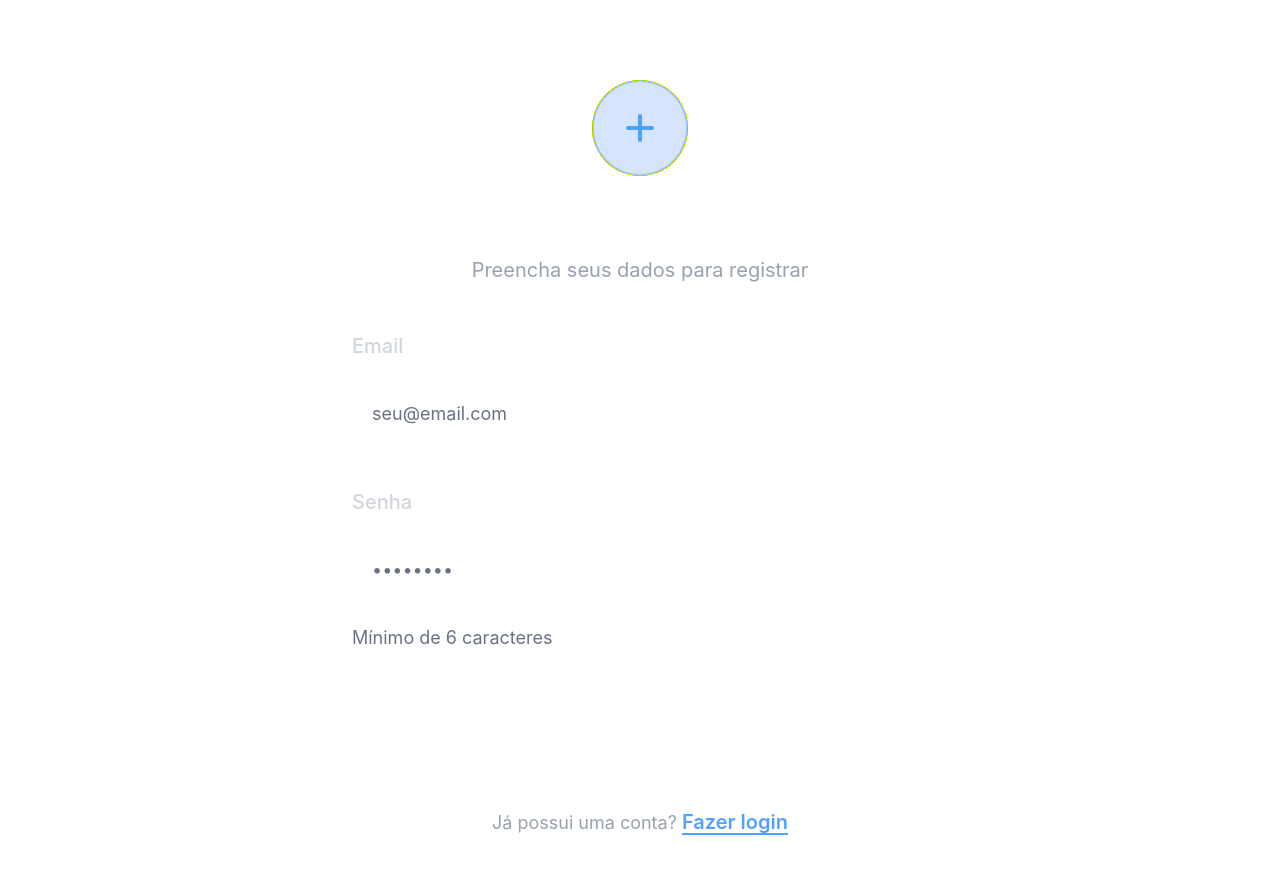
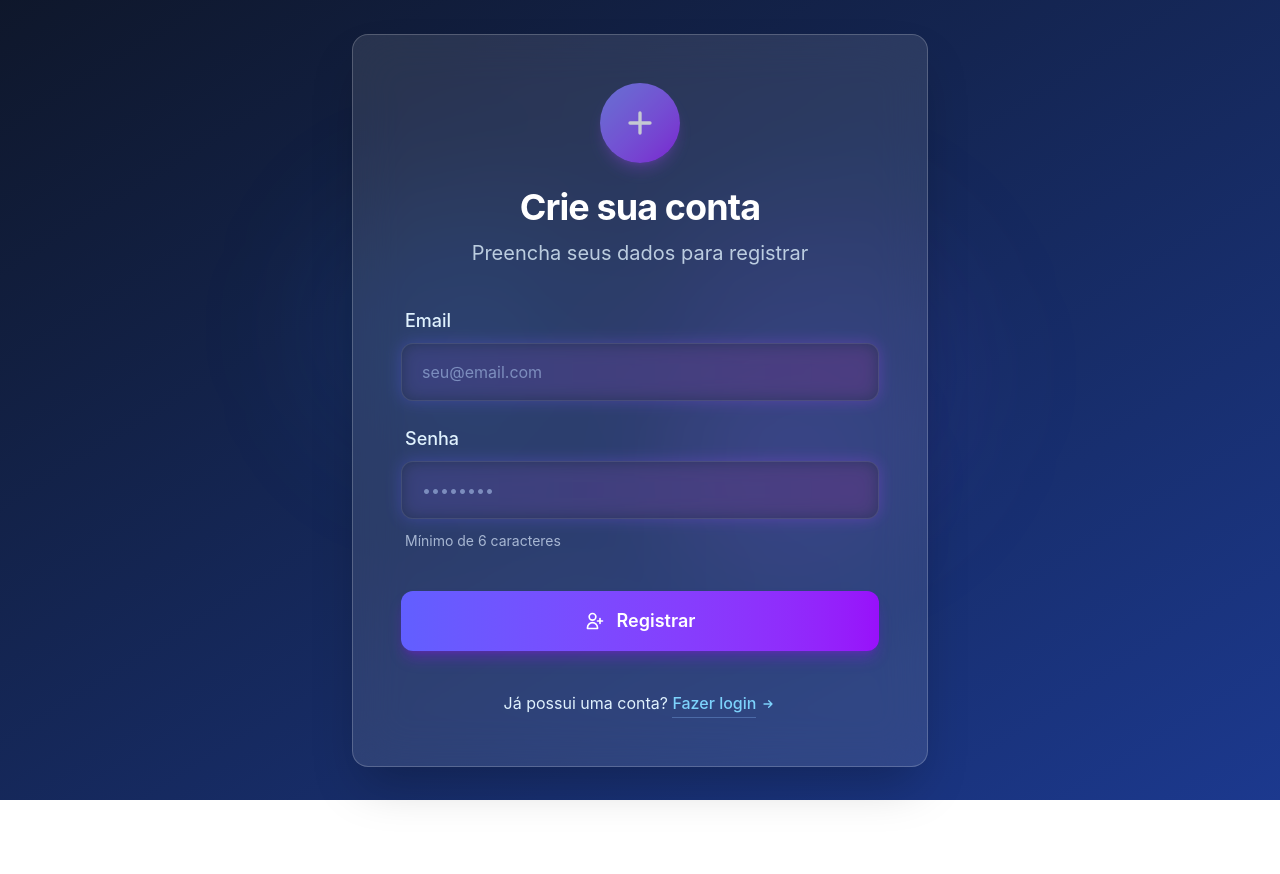
Before and after one commit to ingrydaraujob/cadastro, a React (Vite) app in the folder cadastro/: page /register in a window 1280 px wide. Shown: the top 874 px of the page. After the commit the page ends 800 px from the top, so only its background shows below. Built offline with nearby package versions, Linux system fonts and the light colour scheme.

Commit message:
atualizações

```diff
--- a/cadastro/src/pages/Login.jsx
+++ b/cadastro/src/pages/Login.jsx
@@ -25,77 +25,117 @@ export default function Login() {
   };
 
   return (
-    <div className="min-h-screen flex items-center justify-center tech-grid p-8">
-      <div className="glass-card p-12 w-full max-w-2xl mx-4">
-        <div className="text-center mb-16 space-y-10"> {/* aumentei o espaço aqui */}
-          <div className="w-24 h-24 bg-blue-500/20 rounded-full mx-auto flex items-center justify-center border-2 border-blue-500/30">
-            <svg className="w-12 h-12 text-blue-400" fill="none" stroke="currentColor" viewBox="0 0 24 24">
+    <div className="min-h-screen flex items-center justify-center bg-gradient-to-br from-slate-900 to-blue-900 p-6">
+      {/* Elementos decorativos de fundo */}
+      <div className="absolute inset-0 overflow-hidden pointer-events-none">
+        <div className="absolute top-1/4 left-1/4 w-64 h-64 bg-blue-500/10 rounded-full blur-3xl"></div>
+        <div className="absolute bottom-1/3 right-1/4 w-80 h-80 bg-indigo-500/10 rounded-full blur-3xl"></div>
+        <div className="absolute top-1/2 right-1/3 w-40 h-40 bg-purple-500/10 rounded-full blur-3xl"></div>
+      </div>
+
+      <div className="w-full max-w-xl relative z-10">
+        {/* Card principal com efeito de vidro */}
+        <div className="backdrop-blur-xl bg-white/10 rounded-2xl shadow-2xl border border-white/20 p-8 md:p-12 transition-all duration-300 hover:shadow-blue-500/10">
+
+          {/* Cabeçalho com ícone e título */}
+          <div className="text-center mb-10">
+            <div className="w-20 h-20 bg-gradient-to-br from-blue-400 to-indigo-600 rounded-full mx-auto flex items-center justify-center shadow-lg shadow-blue-500/30 mb-6 transform transition-transform hover:scale-105 duration-300">
+              <svg className="w-10 h-10 text-white" fill="none" stroke="currentColor" viewBox="0 0 24 24">
                 <path strokeLinecap="round" strokeLinejoin="round" strokeWidth="2" d="M12 11c0 3.517-1.009 6.799-2.753 9.571m-3.44-2.04l.054-.09A13.916 13.916 0 008 11a4 4 0 118 0c0 1.017-.07 2.019-.203 3m-2.118 6.844A21.88 21.88 0 0015.171 17m3.839 1.132c.645-2.266.99-4.659.99-7.132A8 8 0 008 4.07M3 15.364c.64-1.319 1-2.8 1-4.364 0-1.457.39-2.823 1.07-4" />
               </svg>
             </div>
-          <div className="space-y-6"> {/* aumentei o espaço interno também */}
-            <h1 className="text-4xl font-bold text-white">Acesse sua conta</h1>
-            <p className="text-2xl text-gray-400">Entre com seus dados para continuar</p> {/* aumentei o tamanho da fonte */}
-          </div>
+            <h1 className="text-3xl md:text-4xl font-bold text-white mb-3 tracking-tight">Acesse sua conta</h1>
+            <p className="text-blue-100 text-lg md:text-xl opacity-80">Entre com seus dados para continuar</p>
           </div>
 
+          {/* Mensagem de erro com animação */}
           {error && (
-          <div className="mb-12 p-5 bg-red-900/30 border-2 border-red-500/50 rounded-xl text-red-300 text-lg text-center">
-            {error}
+            <div className="mb-8 p-4 bg-red-500/20 backdrop-blur-sm border border-red-500/30 rounded-xl text-red-100 text-center animate-fade-in">
+              <div className="flex items-center justify-center gap-2">
+                <svg className="w-5 h-5" fill="none" stroke="currentColor" viewBox="0 0 24 24">
+                  <path strokeLinecap="round" strokeLinejoin="round" strokeWidth="2" d="M12 9v2m0 4h.01m-6.938 4h13.856c1.54 0 2.502-1.667 1.732-3L13.732 4c-.77-1.333-2.694-1.333-3.464 0L3.34 16c-.77 1.333.192 3 1.732 3z" />
+                </svg>
+                <span>{error}</span>
+              </div>
             </div>
           )}
 
-        <form onSubmit={handleLogin} className="space-y-16"> {/* aumentei o espaço entre inputs e botão */}
-          <div className="space-y-8"> {/* aumentei o espaço entre o label e input */}
-            <label className="block text-2xl font-medium text-gray-300">Email</label>
+          {/* Formulário com efeitos de foco */}
+          <form onSubmit={handleLogin} className="space-y-6">
+            <div className="space-y-2">
+              <label className="block text-lg font-medium text-blue-100 pl-1">Email</label>
+              <div className="relative group">
+                <div className="absolute inset-0 bg-gradient-to-r from-blue-500 to-indigo-500 rounded-xl blur opacity-30 group-hover:opacity-50 transition duration-300"></div>
                 <input
                   type="email"
                   value={email}
                   onChange={(e) => setEmail(e.target.value)}
-              className="w-full p-5 text-lg rounded-2xl tech-input text-white placeholder-gray-500"
-              placeholder="email"
+                  className="relative w-full px-5 py-4 bg-slate-800/50 backdrop-blur-sm border border-white/10 rounded-xl text-white placeholder-blue-200/50 focus:outline-none focus:ring-2 focus:ring-blue-500/50 transition-all duration-300"
+                  placeholder="seu@email.com"
                   required
                 />
               </div>
+            </div>
 
-          <div className="space-y-8">
-            <label className="block text-2xl font-medium text-gray-300">Senha</label>
+            <div className="space-y-2">
+              <label className="block text-lg font-medium text-blue-100 pl-1">Senha</label>
+              <div className="relative group">
+                <div className="absolute inset-0 bg-gradient-to-r from-blue-500 to-indigo-500 rounded-xl blur opacity-30 group-hover:opacity-50 transition duration-300"></div>
                 <input
                   type="password"
                   value={password}
                   onChange={(e) => setPassword(e.target.value)}
-              className="w-full p-5 text-lg rounded-2xl tech-input text-white placeholder-gray-500"
+                  className="relative w-full px-5 py-4 bg-slate-800/50 backdrop-blur-sm border border-white/10 rounded-xl text-white placeholder-blue-200/50 focus:outline-none focus:ring-2 focus:ring-blue-500/50 transition-all duration-300"
                   placeholder="••••••••"
                   required
                 />
               </div>
+            </div>
 
+            {/* Botão com efeito de gradiente e hover */}
+            <div className="pt-4">
               <button
                 type="submit"
                 disabled={loading}
-            className="w-full py-5 px-6 rounded-2xl btn-tech text-2xl text-white font-semibold flex items-center justify-center gap-4 hover:scale-[1.02] transition-transform"
+                className="relative w-full py-4 px-6 bg-gradient-to-r from-blue-500 to-indigo-600 rounded-xl text-white font-semibold text-lg shadow-lg shadow-blue-600/30 hover:shadow-blue-600/50 transform hover:translate-y-[-2px] transition-all duration-300 overflow-hidden group"
               >
+                <span className="absolute inset-0 w-full h-full bg-gradient-to-r from-indigo-500 to-purple-600 opacity-0 group-hover:opacity-100 transition-opacity duration-300"></span>
+                <span className="relative flex items-center justify-center gap-3">
                   {loading ? (
                     <>
-                <svg className="w-7 h-7 loading-spinner" xmlns="http://www.w3.org/2000/svg" fill="none" viewBox="0 0 24 24">
+                      <svg className="w-6 h-6 animate-spin" xmlns="http://www.w3.org/2000/svg" fill="none" viewBox="0 0 24 24">
                         <circle className="opacity-25" cx="12" cy="12" r="10" stroke="currentColor" strokeWidth="4"></circle>
                         <path className="opacity-75" fill="currentColor" d="M4 12a8 8 0 018-8V0C5.373 0 0 5.373 0 12h4zm2 5.291A7.962 7.962 0 014 12H0c0 3.042 1.135 5.824 3 7.938l3-2.647z"></path>
                       </svg>
-                Autenticando...
+                      <span>Autenticando...</span>
                     </>
-            ) : 'Entrar'}
+                  ) : (
+                    <>
+                      <svg className="w-5 h-5" fill="none" stroke="currentColor" viewBox="0 0 24 24">
+                        <path strokeLinecap="round" strokeLinejoin="round" strokeWidth="2" d="M11 16l-4-4m0 0l4-4m-4 4h14m-5 4v1a3 3 0 01-3 3H6a3 3 0 01-3-3V7a3 3 0 013-3h7a3 3 0 013 3v1" />
+                      </svg>
+                      <span>Entrar</span>
+                    </>
+                  )}
+                </span>
               </button>
+            </div>
           </form>
 
-        <div className="mt-16 text-center"> {/* aumentei espaço do botão para o link */}
-          <p className="text-lg text-gray-400">
+          {/* Link para criar conta com efeito de hover */}
+          <div className="mt-10 text-center">
+            <p className="text-blue-100">
               Não possui uma conta?{' '}
-            <Link to="/register" className="text-blue-400 hover:text-blue-300 font-semibold text-xl underline underline-offset-4">
-              Criar conta
+              <Link to="/register" className="text-blue-300 hover:text-blue-200 font-medium inline-flex items-center group transition-all duration-300">
+                <span className="border-b border-blue-300/30 group-hover:border-blue-300 pb-0.5">Criar conta</span>
+                <svg className="w-4 h-4 ml-1 transform group-hover:translate-x-1 transition-transform duration-300" fill="none" stroke="currentColor" viewBox="0 0 24 24">
+                  <path strokeLinecap="round" strokeLinejoin="round" strokeWidth="2" d="M13 7l5 5m0 0l-5 5m5-5H6" />
+                </svg>
               </Link>
             </p>
           </div>
         </div>
       </div>
+    </div>
   );
 }
--- a/cadastro/src/pages/Register.jsx
+++ b/cadastro/src/pages/Register.jsx
@@ -25,79 +25,119 @@ export default function Register() {
   };
 
   return (
-    <div className="min-h-screen flex items-center justify-center tech-grid p-8">
-      <div className="glass-card p-12 w-full max-w-2xl mx-4">
-        <div className="text-center mb-12 space-y-6">
-          <div className="w-24 h-24 bg-blue-500/20 rounded-full mx-auto flex items-center justify-center border-2 border-blue-500/30">
-            <svg className="w-12 h-12 text-blue-400" fill="none" stroke="currentColor" viewBox="0 0 24 24">
+    <div className="min-h-screen flex items-center justify-center bg-gradient-to-br from-slate-900 to-blue-900 p-6">
+      {/* Elementos decorativos de fundo */}
+      <div className="absolute inset-0 overflow-hidden pointer-events-none">
+        <div className="absolute top-1/4 left-1/4 w-64 h-64 bg-blue-500/10 rounded-full blur-3xl"></div>
+        <div className="absolute bottom-1/3 right-1/4 w-80 h-80 bg-indigo-500/10 rounded-full blur-3xl"></div>
+        <div className="absolute top-1/2 right-1/3 w-40 h-40 bg-purple-500/10 rounded-full blur-3xl"></div>
+      </div>
+
+      <div className="w-full max-w-xl relative z-10">
+        {/* Card principal com efeito de vidro */}
+        <div className="backdrop-blur-xl bg-white/10 rounded-2xl shadow-2xl border border-white/20 p-8 md:p-12 transition-all duration-300 hover:shadow-blue-500/10">
+
+          {/* Cabeçalho com ícone e título */}
+          <div className="text-center mb-10">
+            <div className="w-20 h-20 bg-gradient-to-br from-indigo-400 to-purple-600 rounded-full mx-auto flex items-center justify-center shadow-lg shadow-purple-500/30 mb-6 transform transition-transform hover:scale-105 duration-300">
+              <svg className="w-10 h-10 text-white" fill="none" stroke="currentColor" viewBox="0 0 24 24">
                 <path strokeLinecap="round" strokeLinejoin="round" strokeWidth="2" d="M12 6v6m0 0v6m0-6h6m-6 0H6" />
               </svg>
             </div>
-          <div className="space-y-4">
-            <h1 className="text-4xl font-bold text-white">Crie sua conta</h1>
-            <p className="text-xl text-gray-400">Preencha seus dados para registrar</p>
-          </div>
+            <h1 className="text-3xl md:text-4xl font-bold text-white mb-3 tracking-tight">Crie sua conta</h1>
+            <p className="text-blue-100 text-lg md:text-xl opacity-80">Preencha seus dados para registrar</p>
           </div>
 
+          {/* Mensagem de erro com animação */}
           {error && (
-          <div className="mb-10 p-5 bg-red-900/30 border-2 border-red-500/50 rounded-xl text-red-300 text-lg text-center">
-            {error}
+            <div className="mb-8 p-4 bg-red-500/20 backdrop-blur-sm border border-red-500/30 rounded-xl text-red-100 text-center animate-fade-in">
+              <div className="flex items-center justify-center gap-2">
+                <svg className="w-5 h-5" fill="none" stroke="currentColor" viewBox="0 0 24 24">
+                  <path strokeLinecap="round" strokeLinejoin="round" strokeWidth="2" d="M12 9v2m0 4h.01m-6.938 4h13.856c1.54 0 2.502-1.667 1.732-3L13.732 4c-.77-1.333-2.694-1.333-3.464 0L3.34 16c-.77 1.333.192 3 1.732 3z" />
+                </svg>
+                <span>{error}</span>
+              </div>
             </div>
           )}
 
-        <form onSubmit={handleRegister} className="space-y-10">
-          <div className="space-y-5">
-            <label className="block text-xl font-medium text-gray-300">Email</label>
+          {/* Formulário com efeitos de foco */}
+          <form onSubmit={handleRegister} className="space-y-6">
+            <div className="space-y-2">
+              <label className="block text-lg font-medium text-blue-100 pl-1">Email</label>
+              <div className="relative group">
+                <div className="absolute inset-0 bg-gradient-to-r from-indigo-500 to-purple-500 rounded-xl blur opacity-30 group-hover:opacity-50 transition duration-300"></div>
                 <input
                   type="email"
                   value={email}
                   onChange={(e) => setEmail(e.target.value)}
-              className="w-full p-5 text-lg rounded-2xl tech-input text-white placeholder-gray-500"
+                  className="relative w-full px-5 py-4 bg-slate-800/50 backdrop-blur-sm border border-white/10 rounded-xl text-white placeholder-blue-200/50 focus:outline-none focus:ring-2 focus:ring-purple-500/50 transition-all duration-300"
                   placeholder="seu@email.com"
                   required
                 />
               </div>
+            </div>
 
-          <div className="space-y-5">
-            <label className="block text-xl font-medium text-gray-300">Senha</label>
+            <div className="space-y-2">
+              <label className="block text-lg font-medium text-blue-100 pl-1">Senha</label>
+              <div className="relative group">
+                <div className="absolute inset-0 bg-gradient-to-r from-indigo-500 to-purple-500 rounded-xl blur opacity-30 group-hover:opacity-50 transition duration-300"></div>
                 <input
                   type="password"
                   value={password}
                   onChange={(e) => setPassword(e.target.value)}
-              className="w-full p-5 text-lg rounded-2xl tech-input text-white placeholder-gray-500"
+                  className="relative w-full px-5 py-4 bg-slate-800/50 backdrop-blur-sm border border-white/10 rounded-xl text-white placeholder-blue-200/50 focus:outline-none focus:ring-2 focus:ring-purple-500/50 transition-all duration-300"
                   placeholder="••••••••"
                   required
                   minLength="6"
                 />
-            <p className="text-gray-500 text-lg">Mínimo de 6 caracteres</p>
+              </div>
+              <p className="text-blue-100/70 text-sm pl-1 pt-1">Mínimo de 6 caracteres</p>
             </div>
 
+            {/* Botão com efeito de gradiente e hover */}
+            <div className="pt-4">
               <button
                 type="submit"
                 disabled={loading}
-            className="w-full py-5 px-6 rounded-2xl btn-tech text-xl text-white font-semibold flex items-center justify-center gap-4 hover:scale-[1.02] transition-transform"
+                className="relative w-full py-4 px-6 bg-gradient-to-r from-indigo-500 to-purple-600 rounded-xl text-white font-semibold text-lg shadow-lg shadow-purple-600/30 hover:shadow-purple-600/50 transform hover:translate-y-[-2px] transition-all duration-300 overflow-hidden group"
               >
+                <span className="absolute inset-0 w-full h-full bg-gradient-to-r from-purple-500 to-blue-600 opacity-0 group-hover:opacity-100 transition-opacity duration-300"></span>
+                <span className="relative flex items-center justify-center gap-3">
                   {loading ? (
                     <>
-                <svg className="w-7 h-7 loading-spinner" xmlns="http://www.w3.org/2000/svg" fill="none" viewBox="0 0 24 24">
+                      <svg className="w-6 h-6 animate-spin" xmlns="http://www.w3.org/2000/svg" fill="none" viewBox="0 0 24 24">
                         <circle className="opacity-25" cx="12" cy="12" r="10" stroke="currentColor" strokeWidth="4"></circle>
                         <path className="opacity-75" fill="currentColor" d="M4 12a8 8 0 018-8V0C5.373 0 0 5.373 0 12h4zm2 5.291A7.962 7.962 0 014 12H0c0 3.042 1.135 5.824 3 7.938l3-2.647z"></path>
                       </svg>
-                Criando conta...
+                      <span>Criando conta...</span>
                     </>
-            ) : 'Registrar'}
+                  ) : (
+                    <>
+                      <svg className="w-5 h-5" fill="none" stroke="currentColor" viewBox="0 0 24 24">
+                        <path strokeLinecap="round" strokeLinejoin="round" strokeWidth="2" d="M18 9v3m0 0v3m0-3h3m-3 0h-3m-2-5a4 4 0 11-8 0 4 4 0 018 0zM3 20a6 6 0 0112 0v1H3v-1z" />
+                      </svg>
+                      <span>Registrar</span>
+                    </>
+                  )}
+                </span>
               </button>
+            </div>
           </form>
 
-        <div className="mt-12 text-center">
-          <p className="text-lg text-gray-400">
+          {/* Link para fazer login com efeito de hover */}
+          <div className="mt-10 text-center">
+            <p className="text-blue-100">
               Já possui uma conta?{' '}
-            <Link to="/login" className="text-blue-400 hover:text-blue-300 font-semibold text-xl underline underline-offset-4">
-              Fazer login
+              <Link to="/login" className="text-blue-300 hover:text-blue-200 font-medium inline-flex items-center group transition-all duration-300">
+                <span className="border-b border-blue-300/30 group-hover:border-blue-300 pb-0.5">Fazer login</span>
+                <svg className="w-4 h-4 ml-1 transform group-hover:translate-x-1 transition-transform duration-300" fill="none" stroke="currentColor" viewBox="0 0 24 24">
+                  <path strokeLinecap="round" strokeLinejoin="round" strokeWidth="2" d="M13 7l5 5m0 0l-5 5m5-5H6" />
+                </svg>
               </Link>
             </p>
           </div>
         </div>
       </div>
+    </div>
   );
 }
```
Lines whose indentation alone changed are shown as unchanged.
